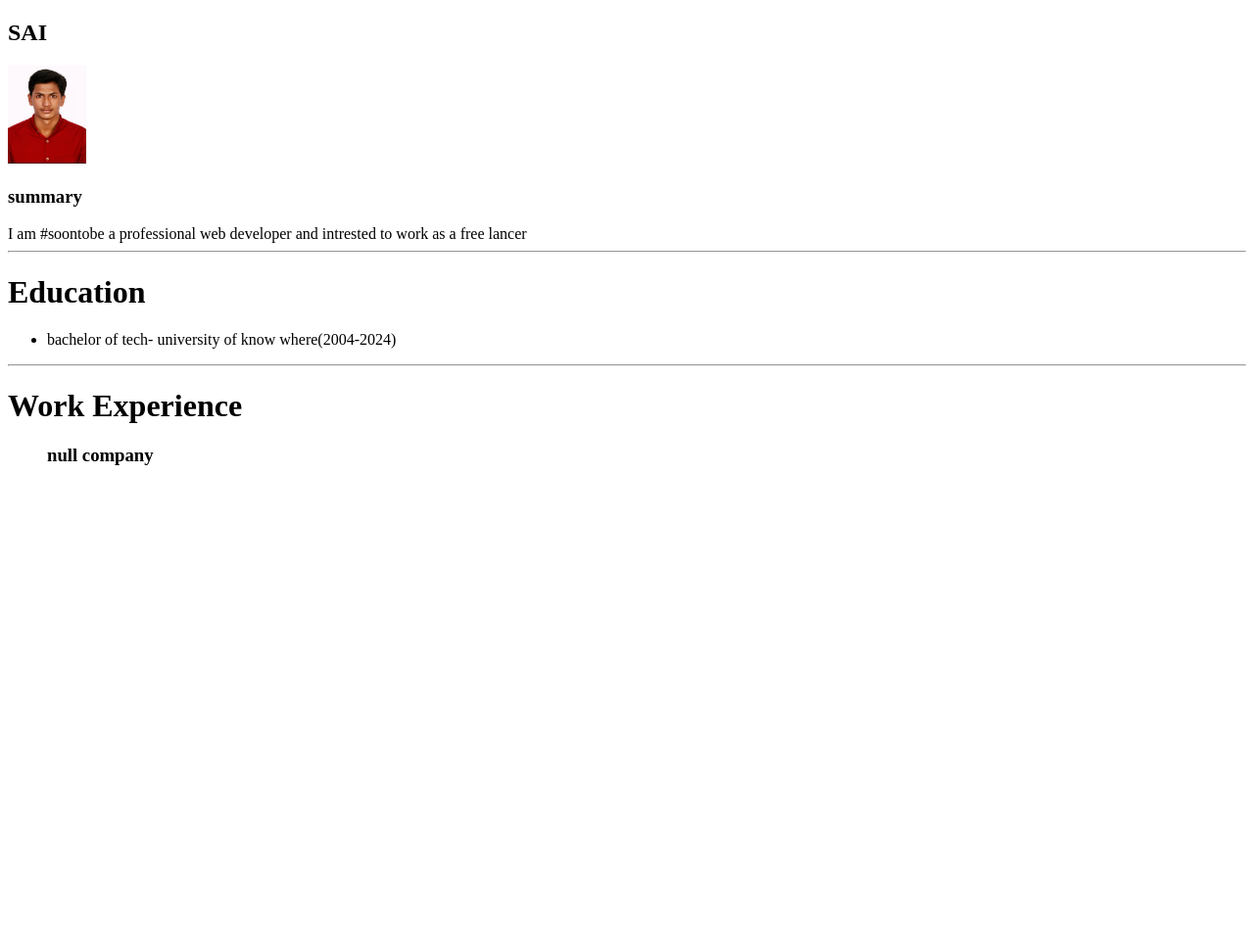
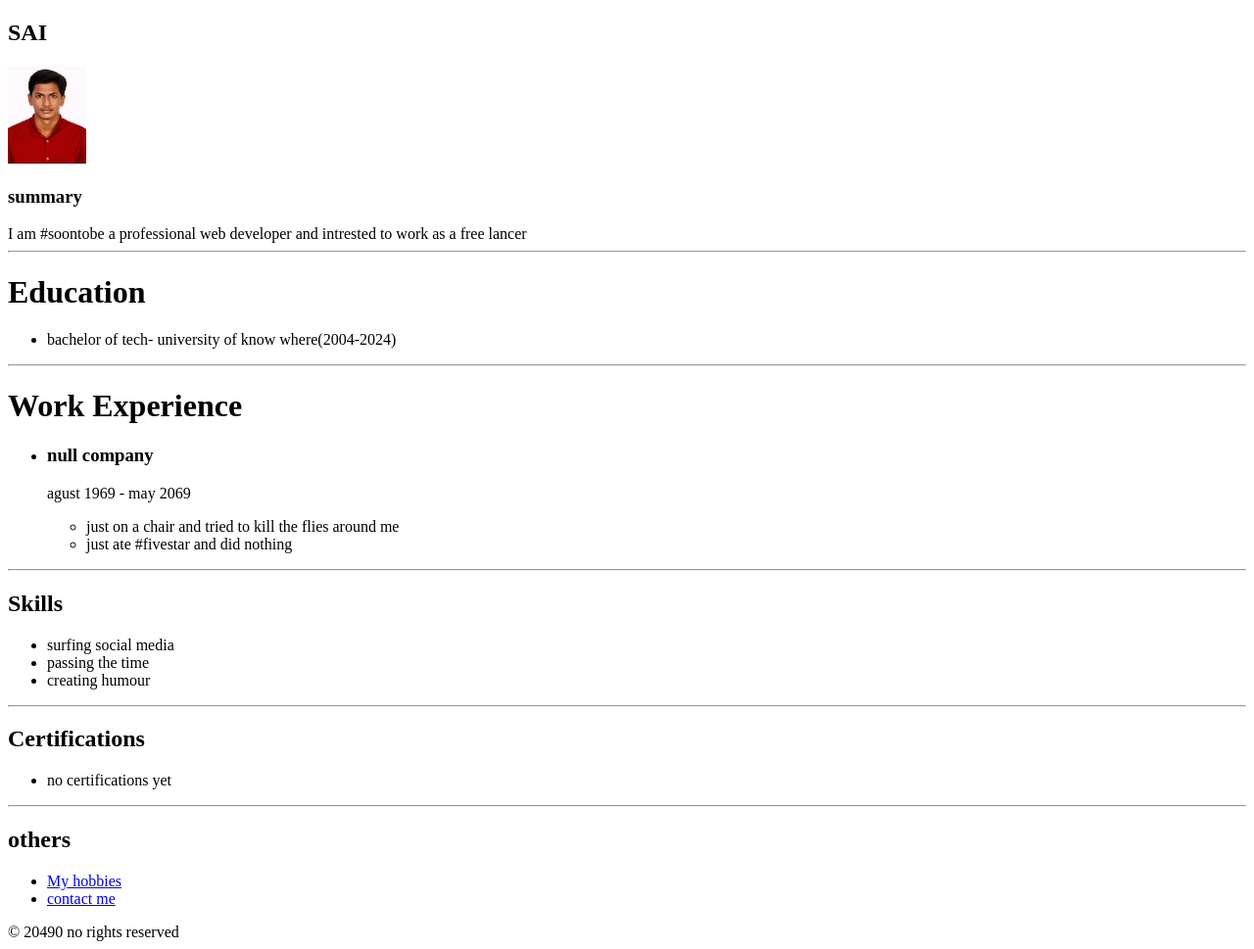
Before and after one commit to Ghanisoul/portfolio.html, a plain HTML site: page index.html in a window 1280 px wide. Shown: the whole page at 98% size. Before the commit the page ends 800 px from the top, so only its background shows below. Drawn offline with Linux system fonts and the light colour scheme.

Commit message:
Update index.html

```diff
--- a/index.html
+++ b/index.html
@@ -3,7 +3,7 @@
     <HEAD>
         <meta charset="utf-8">
         <title>MY RESUME</title>
-        </HEAD>
+    </HEAD>
         <body>
             <h2>SAI</h2>
             <img src ="./pp.jpg" height="100" width="80" alt="profile photo"/>
@@ -17,6 +17,32 @@
             <hr>
             <h1>Work Experience</h1>
             <ul>
+                <li>
                 <h3>null company</h3>
+                <p>agust 1969 - may 2069</p>
+                <ul>
+                    <li>just on a chair and tried to kill the flies around me</li>
+                    <li>just ate #fivestar and did nothing</li>
+                </ul>
             </ul>
+            <hr>
+            <h2>Skills</h2>
+            <ul>
+                <li>surfing social media</li>
+                <li>passing the time </li>
+                <li>creating humour</li>
+            </ul>
+            <hr>
+            <h2>Certifications</h2>
+            <ul>
+                <li>no certifications yet</li>
+            </ul>
+            <hr>
+            <h2>others</h2>
+            <ul>
+                <li><a href="http://127.0.0.1:3000/aboutme.html">My hobbies</a></li>
+                <li><a href="http://127.0.0.1:3000/contact.html">contact me</a></li>
+            </ul>
+            <footer>© 20490 no rights reserved</footer>
         </body>
+</HTML>
```
